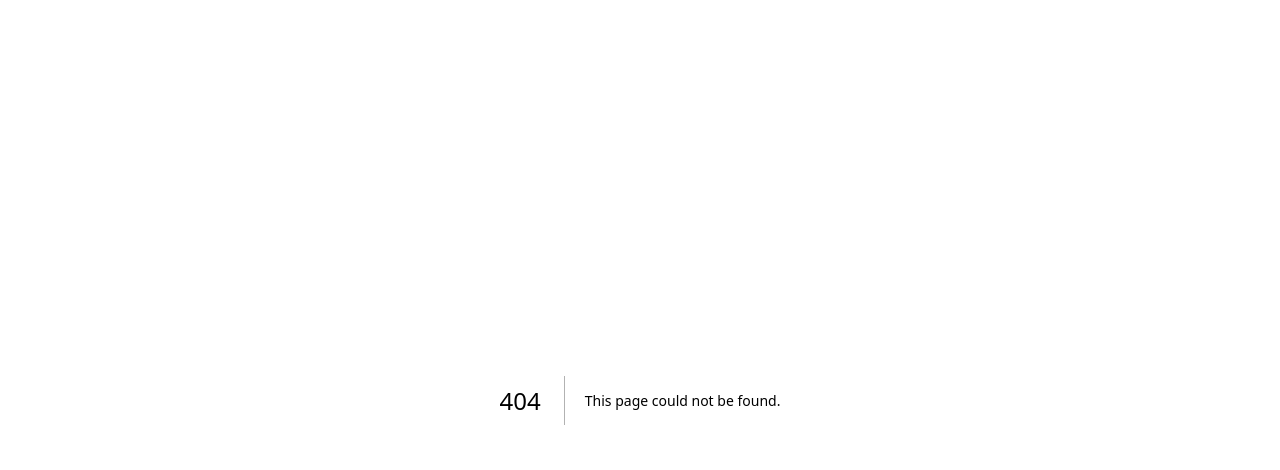
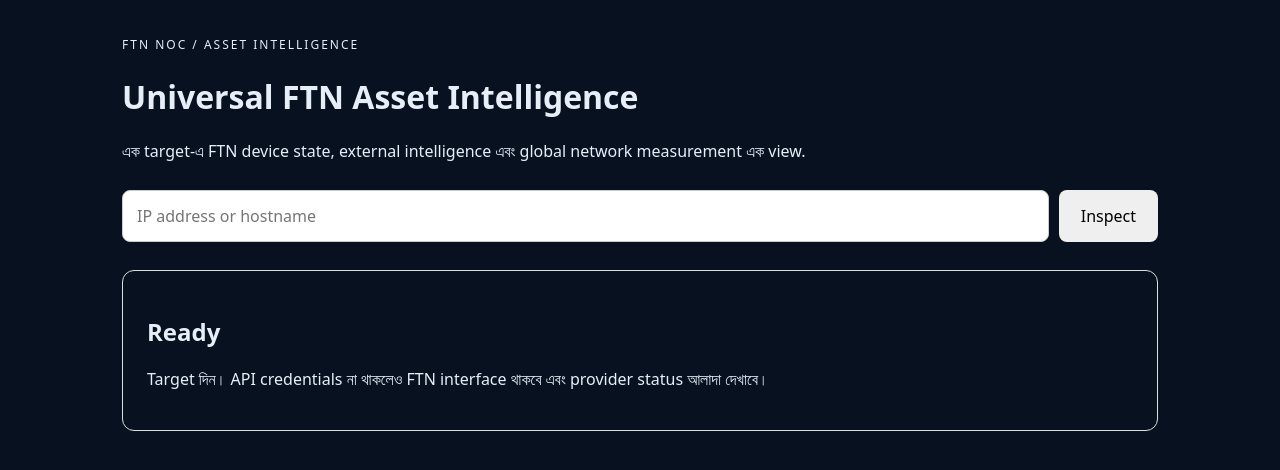
Before and after one commit to beparykamrul-dev/FTNSITE, a Next.js app: page /assets in a window 1280 px wide. Before the commit this address had no page. Shown: the top 470 px of the page. Built offline with nearby package versions, Linux system fonts and the light colour scheme.

Commit message:
feat: add universal asset intelligence web page

```diff
--- /dev/null
+++ b/app/assets/page.tsx
@@ -0,0 +1,48 @@
+"use client";
+
+import { useState } from "react";
+
+type Finding = { provider: string; status: string; data: Record<string, unknown> };
+type Intelligence = { target: string; observedAt: string; sources: Record<string, Finding>; policy: { externalResultsAreContext: boolean; externalInventoryIsNotDeviceTruth: boolean } };
+
+function pretty(data: Record<string, unknown>) {
+  const keys = Object.keys(data).slice(0, 12);
+  if (!keys.length) return "No provider data";
+  return keys.map(k => `${k}: ${typeof data[k] === "object" ? JSON.stringify(data[k]) : String(data[k])}`).join("\n");
+}
+
+export default function AssetIntelligencePage() {
+  const [target, setTarget] = useState("");
+  const [data, setData] = useState<Intelligence | null>(null);
+  const [loading, setLoading] = useState(false);
+  const [error, setError] = useState("");
+
+  async function inspect(e: React.FormEvent) {
+    e.preventDefault();
+    if (!target.trim()) return;
+    setLoading(true); setError("");
+    try {
+      const res = await fetch(`/api/assets/intelligence?target=${encodeURIComponent(target.trim())}`);
+      const json = await res.json();
+      if (!res.ok) throw new Error(json.error || "Request failed");
+      setData(json);
+    } catch (err) { setError(err instanceof Error ? err.message : "Request failed"); setData(null); }
+    finally { setLoading(false); }
+  }
+
+  return <main style={{maxWidth:1100,margin:"0 auto",padding:32,fontFamily:"system-ui"}}>
+    <header><span style={{letterSpacing:2,fontSize:12}}>FTN NOC / ASSET INTELLIGENCE</span><h1>Universal FTN Asset Intelligence</h1><p>এক target-এ FTN device state, external intelligence এবং global network measurement এক view.</p></header>
+    <form onSubmit={inspect} style={{display:"flex",gap:10,margin:"28px 0"}}>
+      <input value={target} onChange={e=>setTarget(e.target.value)} placeholder="IP address or hostname" style={{flex:1,padding:14,border:"1px solid #ccc",borderRadius:8}} />
+      <button disabled={loading} style={{padding:"14px 22px",borderRadius:8,border:0}}>{loading ? "Inspecting…" : "Inspect"}</button>
+    </form>
+    {error && <div style={{padding:14,borderRadius:8,marginBottom:20}}>Error: {error}</div>}
+    {!data && <section style={{padding:24,border:"1px solid #ddd",borderRadius:12}}><h2>Ready</h2><p>Target দিন। API credentials না থাকলেও FTN interface থাকবে এবং provider status আলাদা দেখাবে।</p></section>}
+    {data && <>
+      <section style={{display:"grid",gridTemplateColumns:"repeat(3,1fr)",gap:14,marginBottom:20}}>
+        {Object.entries(data.sources).map(([name,f])=><article key={name} style={{padding:18,border:"1px solid #ddd",borderRadius:12}}><small>{name.toUpperCase()}</small><h2>{f.status}</h2><pre style={{whiteSpace:"pre-wrap",fontSize:12,maxHeight:260,overflow:"auto"}}>{pretty(f.data)}</pre></article>)}
+      </section>
+      <section style={{padding:20,border:"1px solid #ddd",borderRadius:12}}><h2>FTN Intelligence Policy</h2><p>External findings are context only. Censys/Netlas inventory কখনো FTN-এর নিজস্ব device truth replace করে না.</p><p>Observed: {new Date(data.observedAt).toLocaleString()}</p></section>
+    </>}
+  </main>;
+}
```
